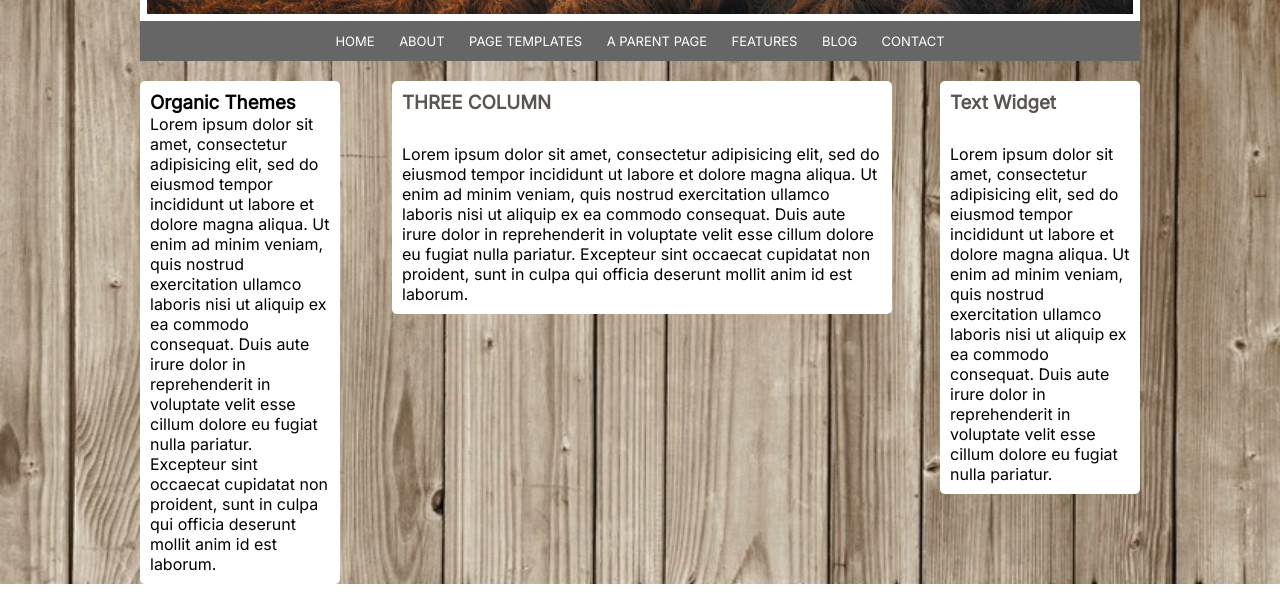
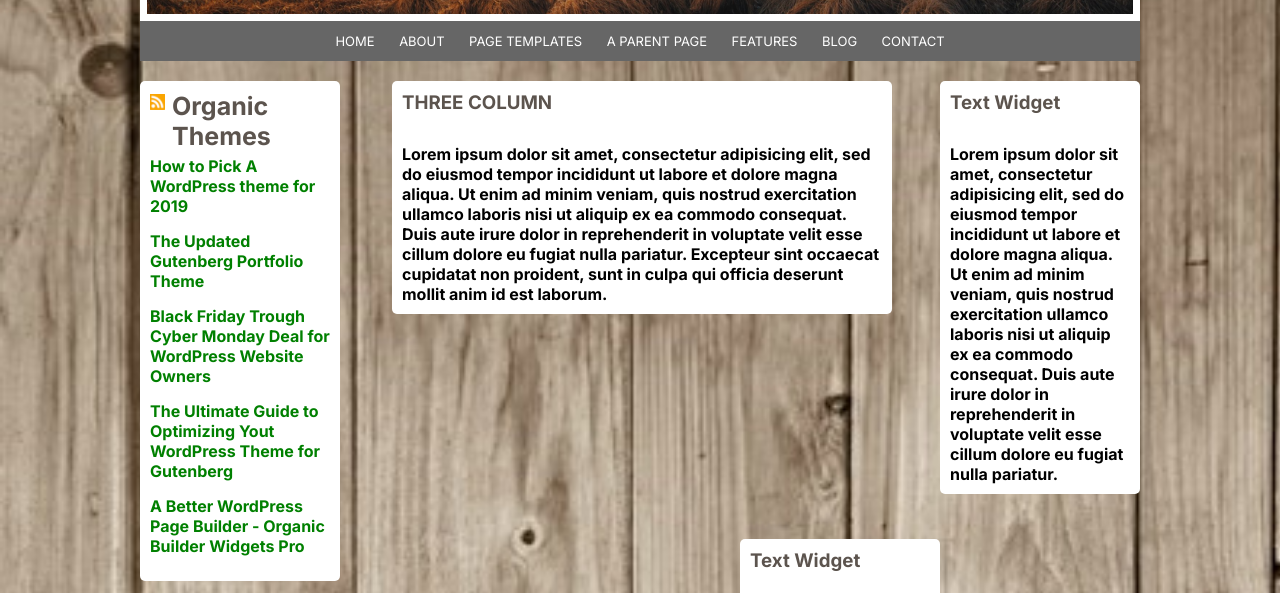
Before and after one commit to marco-tuzza/htmlcss-struttura-wp, a plain HTML site: page index.html in a window 1280 px wide. Shown: the part 359-952 px from the top of the page. Drawn offline with Linux system fonts and the light colour scheme.

Commit message:
Main completo

```diff
--- a/index.html
+++ b/index.html
@@ -4,7 +4,7 @@
         <meta charset="utf-8">
         <title>Natural</title>
         <link rel="stylesheet" href="style.css">
-        <link href="https://fonts.googleapis.com/css?family=Inter&display=swap" rel="stylesheet">
+        <link href="https://fonts.googleapis.com/css?family=Inter:400,700&display=swap" rel="stylesheet">
     </head>
     <body>
             <!-- Intestazione -->
@@ -26,17 +26,33 @@
             <!-- /Intestazione -->
         <main>
             <div id="link">
+                <img src="img/link.jpg" alt="">
                 <h3>Organic Themes</h3>
-                <p>Lorem ipsum dolor sit amet, consectetur adipisicing elit, sed do eiusmod tempor incididunt ut labore et dolore magna aliqua. Ut enim ad minim veniam, quis nostrud exercitation ullamco laboris nisi ut aliquip ex ea commodo consequat. Duis aute irure dolor in reprehenderit in voluptate velit esse cillum dolore eu fugiat nulla pariatur. Excepteur sint occaecat cupidatat non proident, sunt in culpa qui officia deserunt mollit anim id est laborum.</p>
+                <ul>
+                    <li><a href="#">How to Pick A WordPress theme for 2019</a></li>
+                    <li><a href="#">The Updated Gutenberg Portfolio Theme</a></li>
+                    <li><a href="#">Black Friday Trough Cyber Monday Deal for WordPress Website Owners</a></li>
+                    <li><a href="#">The Ultimate Guide to Optimizing Yout WordPress Theme for Gutenberg</a></li>
+                    <li><a href="#">A Better WordPress Page Builder - Organic Builder Widgets Pro</a></li>
+                </ul>
             </div>
             <div id="testo">
                 <h3>THREE COLUMN</h3>
                 <p>Lorem ipsum dolor sit amet, consectetur adipisicing elit, sed do eiusmod tempor incididunt ut labore et dolore magna aliqua. Ut enim ad minim veniam, quis nostrud exercitation ullamco laboris nisi ut aliquip ex ea commodo consequat. Duis aute irure dolor in reprehenderit in voluptate velit esse cillum dolore eu fugiat nulla pariatur. Excepteur sint occaecat cupidatat non proident, sunt in culpa qui officia deserunt mollit anim id est laborum.</p>
             </div>
+            <div id="destro">
+                <h3>Text Widget</h3>
+                <p>Lorem ipsum dolor sit amet, consectetur adipisicing elit, sed do eiusmod tempor incididunt ut labore et dolore magna aliqua. Ut enim ad minim veniam, quis nostrud exercitation ullamco laboris nisi ut aliquip ex ea commodo consequat. Duis aute irure dolor in reprehenderit in voluptate velit esse cillum dolore eu fugiat nulla pariatur.</p>
+            </div>
             <div class="widget">
                 <h3>Text Widget</h3>
                 <p>Lorem ipsum dolor sit amet, consectetur adipisicing elit, sed do eiusmod tempor incididunt ut labore et dolore magna aliqua. Ut enim ad minim veniam, quis nostrud exercitation ullamco laboris nisi ut aliquip ex ea commodo consequat. Duis aute irure dolor in reprehenderit in voluptate velit esse cillum dolore eu fugiat nulla pariatur.</p>
             </div>
+            <div class="widget">
+                <h3>Text Widget</h3>
+                <p>Lorem ipsum dolor sit amet, consectetur adipisicing elit, sed do eiusmod tempor incididunt ut labore et dolore magna aliqua. Ut enim ad minim veniam, quis nostrud exercitation ullamco laboris nisi ut aliquip ex ea commodo consequat. Duis aute irure dolor in reprehenderit in voluptate velit esse cillum dolore eu fugiat nulla pariatur.</p>
+            </div>
+
         </main>
 
     </body>
--- a/style.css
+++ b/style.css
@@ -51,11 +51,11 @@ nav {
     background-color: #666666;
 }
 
-ul {
+nav ul {
     text-align: center;
 }
 
-ul li {
+nav ul li {
     font-size: 13px;
     display: inline;
     color: white;
@@ -73,11 +73,7 @@ main div {
     background-color: white;
     border-radius: 5px;
     padding: 10px;
-}
-
-#testo {
-    display: inline-block;
-    width: 50%;
+    font-weight: bold;
 }
 
 #link {
@@ -87,10 +83,19 @@ main div {
 
 }
 
-.widget {
-    display:inline-block;
-    float: right;
-    width: 20%;
+#link h3 {
+    color: #5c544e;
+    margin-bottom: 5px;
+    font-size: 25px;
+    margin-left: 22px;
+}
+
+#link img {
+    float: left;
+    width: 15px;
+    margin-right: 3px;
+    margin-top: 3px;
+
 }
 
 #testo h3 {
@@ -98,6 +103,43 @@ main div {
     color: #5c544e
 }
 
+main ul {
+    list-style: none;
+}
+main ul li {
+    padding-bottom: 15px;
+}
+
+ul li a {
+    padding-bottom: 30px;
+    color: green;
+    text-decoration: none;
+}
+
+#testo {
+    display: inline-block;
+    width: 50%;
+    margin-bottom: 205px;
+}
+
+#destro {
+    float: right;
+    width: 20%;
+    margin-bottom: 30px;
+}
+
+#destro h3 {
+    margin-bottom: 30px;
+    color: #5c544e
+}
+
+.widget {
+    float: right;
+    width: 20%;
+    margin-bottom: 30px;
+    margin-left: 31%;
+}
+
 .widget h3 {
     margin-bottom: 30px;
     color: #5c544e
```
Also changed, not shown: img/link.jpg (added).
